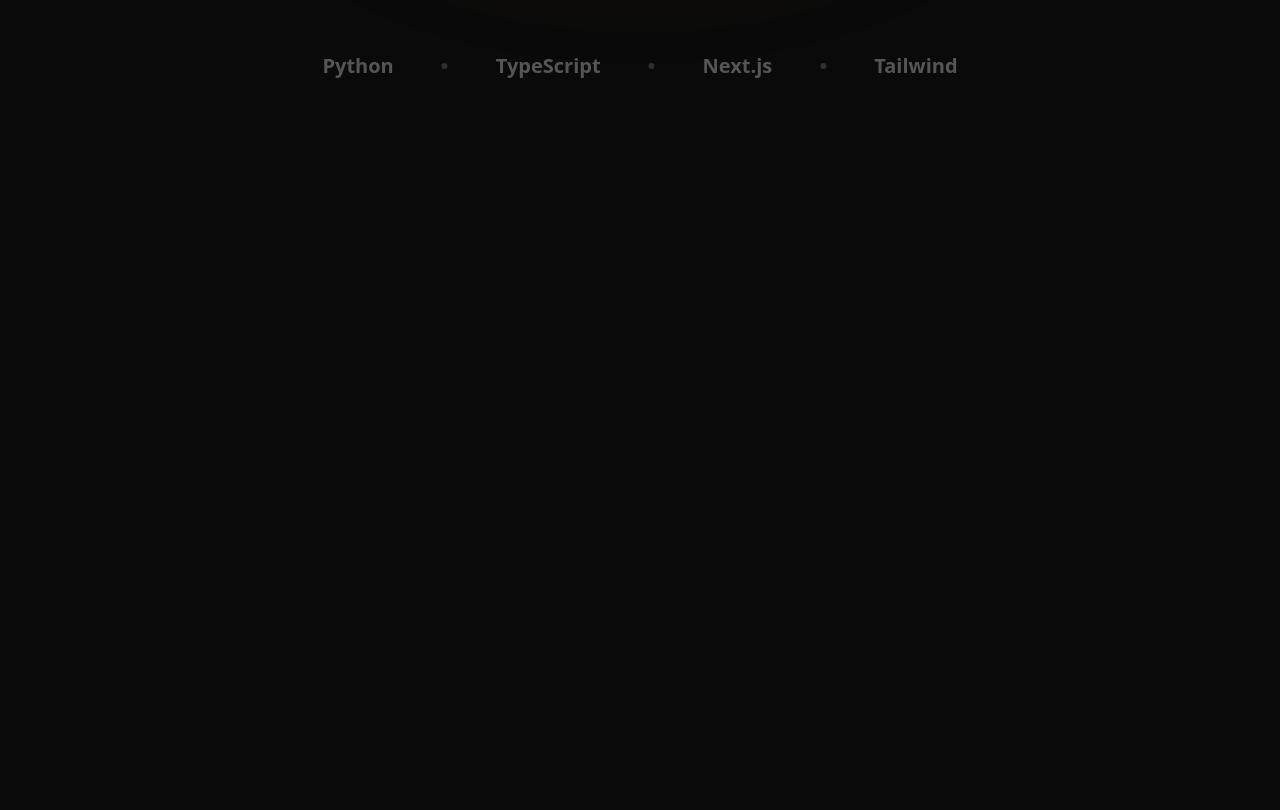
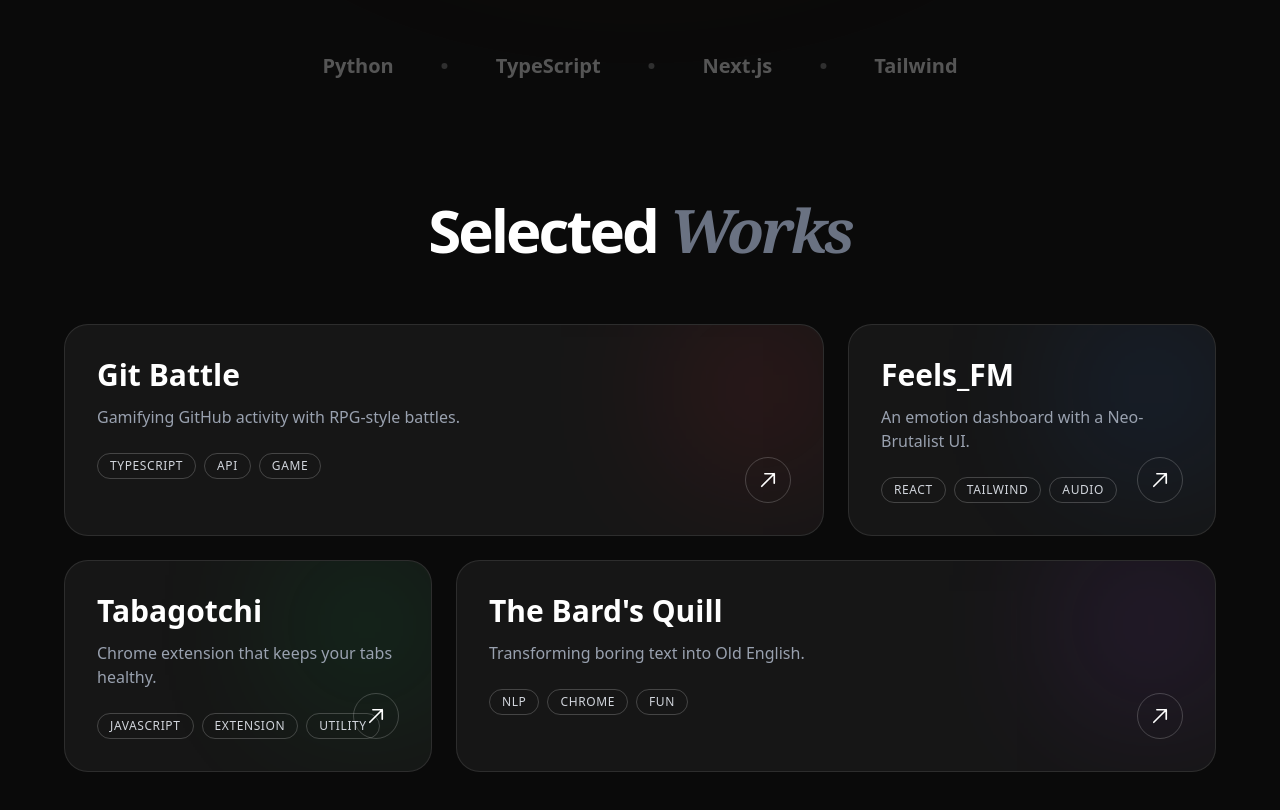
Before and after one commit to mrsiuuuu-x1/portfolio, a Next.js app: page / in a window 1280 px wide. Shown: the part 680-1490 px from the top of the page. Before the commit the page ends 800 px from the top, so only its background shows below. Built offline with nearby package versions, Linux system fonts and the light colour scheme; a web font is replaced by a local one.

Commit message:
feat: added my projects section

```diff
--- a/package.json
+++ b/package.json
@@ -9,6 +9,7 @@
     "lint": "eslint"
   },
   "dependencies": {
+    "framer-motion": "^12.29.2",
     "next": "16.1.6",
     "react": "19.2.3",
     "react-dom": "19.2.3"
--- a/src/app/page.tsx
+++ b/src/app/page.tsx
@@ -1,21 +1,26 @@
 import SpotLight from "@/components/SpotLight";
+import Projects from "@/components/Projects";
 
 export default function Home() {
   return (
-    <main className="relative min-h-screen flex flex-col items-center justify-center overflow-hidden">
+    <main className="bg-[#0a0a0a]">
+
+      {/* --- HERO SECTION START --- */}
+      {/* Fixed the typo: added space in 'min-h-screen flex' */}
+      <section className="relative min-h-screen flex flex-col items-center justify-center overflow-hidden">
 
         <SpotLight />
 
         {/* Background Glow */}
         <div className="absolute top-0 left-1/2 -translate-x-1/2 w-[600px] h-[500px] bg-orange-500/20 blur-[120px] rounded-full pointer-events-none" />
 
-
-      {/* Pillar of Light */}
-      <div className="relative z-10 text-center max-w-4xl px-6">
+        {/* Main Content Pillar */}
+        <div className="relative z-10 text-center max-w-4xl px-6 mt-10">
 
           <h1 className="text-6xl md:text-8xl font-bold tracking-tighter mb-6">
             Crafting code with <br />
-          <span className="text-transparent bg-clip-text bg-linear-to-r from-orange-400 to-red-600 font-serif italic pr-2">
+            {/* Switched to standard 'bg-gradient-to-r' just to be safe */}
+            <span className="text-transparent bg-clip-text bg-gradient-to-r from-orange-400 to-red-600 font-serif italic pr-2">
               Soul.
             </span>
           </h1>
@@ -25,7 +30,6 @@
             and interactive web apps.
           </p>
 
-        {/* Button */}
           <button className="px-8 py-4 bg-white text-black font-semibold rounded-full hover:scale-105 transition-transform cursor-pointer shadow-[0_0_20px_rgba(255,255,255,0.3)]">
             View Projects
           </button>
@@ -43,6 +47,15 @@
           <span className="text-xl font-bold text-gray-400">Tailwind</span>
         </div>
 
+      </section>
+      {/* --- HERO SECTION END --- */}
+
+
+      {/* --- PROJECTS SECTION START --- */}
+      {/* This was missing in your code! */}
+      <Projects />
+      {/* --- PROJECTS SECTION END --- */}
+
     </main>
   );
 }
--- /dev/null
+++ b/src/components/Projects.tsx
@@ -0,0 +1,76 @@
+export default function Projects() {
+  const projects = [
+    {
+      title: "Git Battle",
+      desc: "Gamifying GitHub activity with RPG-style battles.",
+      tags: ["TypeScript", "API", "Game"],
+      color: "bg-red-500",
+      size: "col-span-12 md:col-span-8",
+    },
+    {
+      title: "Feels_FM",
+      desc: "An emotion dashboard with a Neo-Brutalist UI.",
+      tags: ["React", "Tailwind", "Audio"],
+      color: "bg-blue-500",
+      size: "col-span-12 md:col-span-4",
+    },
+    {
+      title: "Tabagotchi",
+      desc: "Chrome extension that keeps your tabs healthy.",
+      tags: ["JavaScript", "Extension", "Utility"],
+      color: "bg-green-500",
+      size: "col-span-12 md:col-span-4",
+    },
+    {
+      title: "The Bard's Quill",
+      desc: "Transforming boring text into Old English.",
+      tags: ["NLP", "Chrome", "Fun"],
+      color: "bg-purple-500",
+      size: "col-span-12 md:col-span-8",
+    },
+  ];
+
+  return (
+    <section className="min-h-screen bg-[#0a0a0a] px-6 py-20 flex flex-col items-center">
+
+      {/* Section Header */}
+      <h2 className="text-4xl md:text-6xl font-bold mb-16 tracking-tighter">
+        Selected <span className="font-serif italic text-gray-500">Works</span>
+      </h2>
+
+      {/* The Bento Grid */}
+      <div className="grid grid-cols-12 gap-6 w-full max-w-6xl">
+        {projects.map((project, index) => (
+          <div
+            key={index}
+            className={`${project.size} group relative p-8 rounded-3xl border border-white/10 bg-white/5 hover:bg-white/10 transition-colors overflow-hidden`}
+          >
+            {/* Hover Glow Effect */}
+            <div className={`absolute top-0 right-0 w-32 h-32 ${project.color} blur-[80px] opacity-20 group-hover:opacity-40 transition-opacity`} />
+
+            <div className="relative z-10">
+              <h3 className="text-3xl font-bold mb-3">{project.title}</h3>
+              <p className="text-gray-400 mb-6 max-w-sm">{project.desc}</p>
+
+              {/* Tags */}
+              <div className="flex gap-2">
+                {project.tags.map((tag, i) => (
+                  <span key={i} className="px-3 py-1 text-xs font-medium uppercase tracking-wider border border-white/20 rounded-full text-gray-300">
+                    {tag}
+                  </span>
+                ))}
+              </div>
+            </div>
+
+            {/* Arrow Icon */}
+            <div className="absolute bottom-8 right-8 p-3 rounded-full border border-white/20 group-hover:bg-white group-hover:text-black transition-all">
+              <svg xmlns="http://www.w3.org/2000/svg" fill="none" viewBox="0 0 24 24" strokeWidth={2} stroke="currentColor" className="w-5 h-5">
+                <path strokeLinecap="round" strokeLinejoin="round" d="M4.5 19.5l15-15m0 0H8.25m11.25 0v11.25" />
+              </svg>
+            </div>
+          </div>
+        ))}
+      </div>
+    </section>
+  );
+}
```
Also changed, not shown: 1 other file (tests, documents, lock files or other folders). Lines whose indentation alone changed are shown as unchanged.
